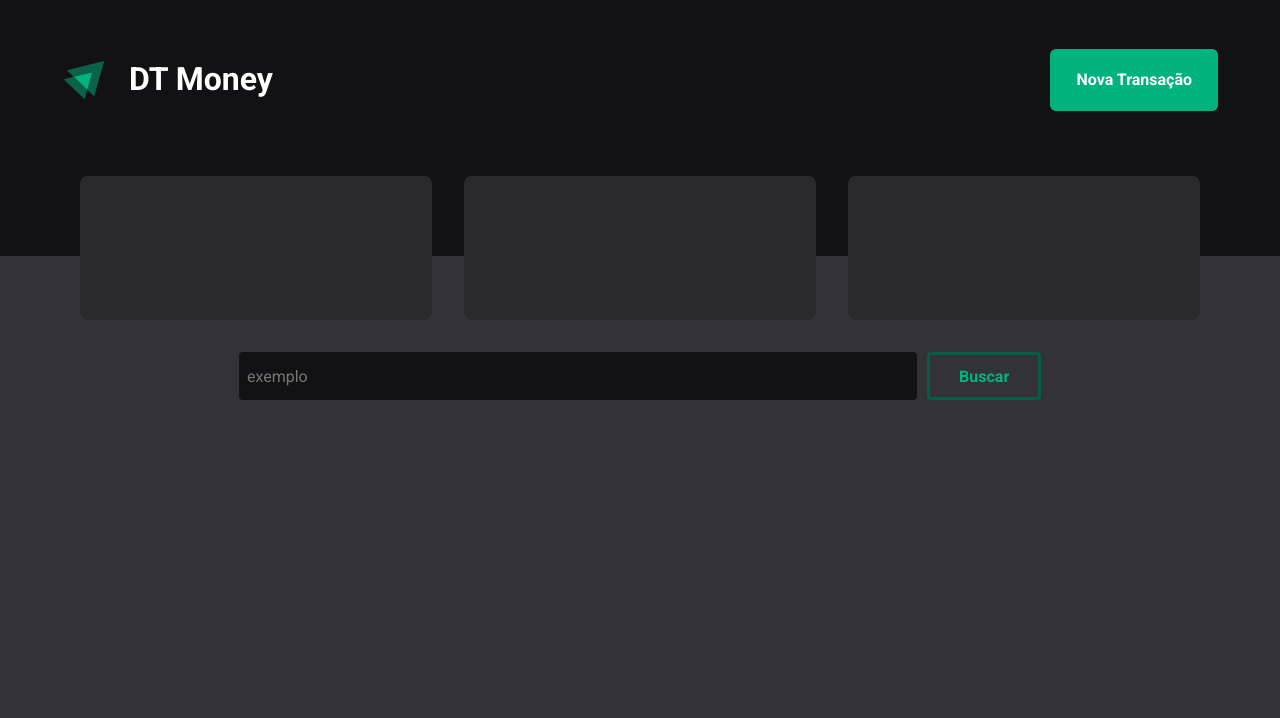
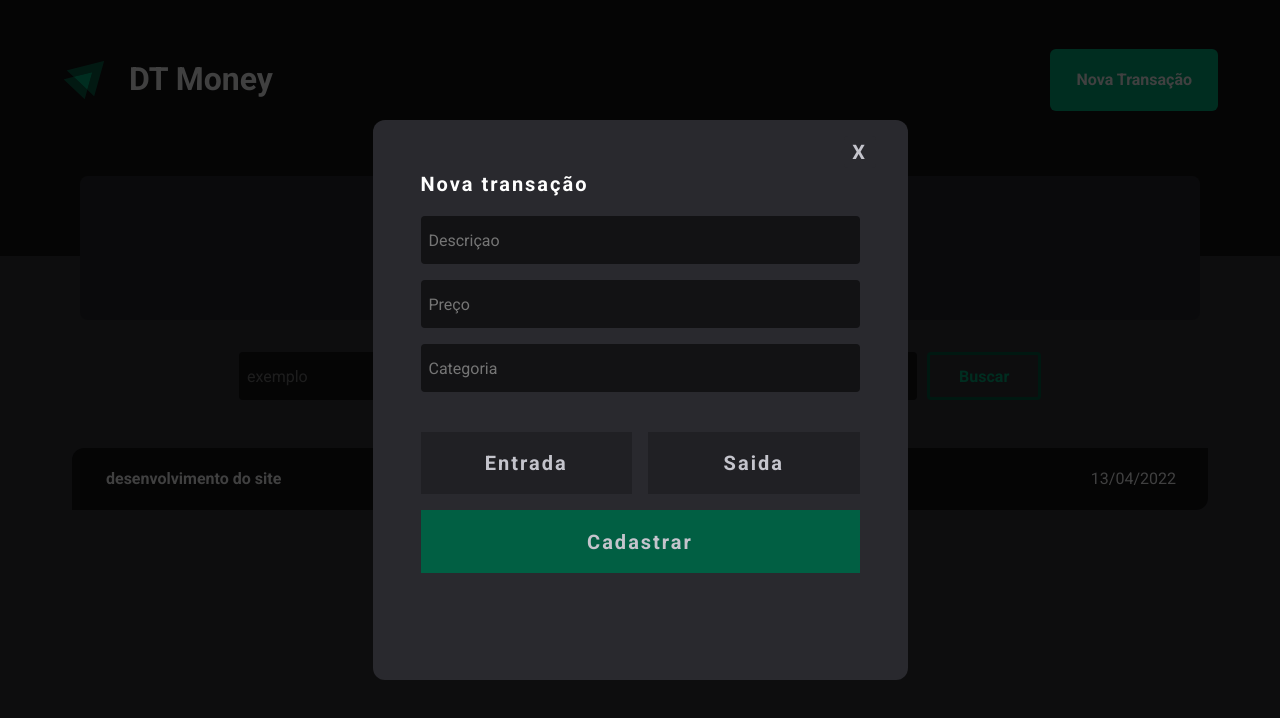
Before and after one commit to MathMendesReis/DT-Money, a React (Vite) app in the folder vite-project/: page / in a window 1280 px wide. Both pictures are taken after a click on the button "Nova Transação". Shown: the top 718 px of the page. Built offline with nearby package versions, Linux system fonts and the light colour scheme.

Commit message:
estrutura css e html pronta

```diff
--- a/vite-project/src/pages/Main/index.tsx
+++ b/vite-project/src/pages/Main/index.tsx
@@ -1,8 +1,10 @@
+import { useState } from 'react'
 import Logo from '../../assets/react.svg'
 import Sumary from '../components/sumary'
-import { ContainerHeader, ContainerInput } from './styled'
+import { ButtonModel, ButtonModelCadastrar, ButtonModelClose, ContainerHeader, ContainerInput, ContainerModal, ContainerTable, ContainerTableDiv, InputStyled } from './styled'
 
 export default function Main() {
+  const [showDisplaModal,setshowDisplaModal] = useState<boolean>(false)
   return (
     <div>
       <ContainerHeader>
@@ -10,7 +12,11 @@ export default function Main() {
           <img src={Logo} alt="" />
           <h1>DT Money</h1>
         </div>
-        <button>
+        <button
+        onClick={()=>{
+          setshowDisplaModal(true)
+        }}
+        >
           <span>Nova Transação</span>
         </button>
       </ContainerHeader>
@@ -21,6 +27,60 @@ export default function Main() {
         type="text" />
         <button>buscar</button>
       </ContainerInput>
+      <ContainerTableDiv>
+        <ContainerTable>
+        <thead>
+            <tr>
+              <th>desenvolvimento do site</th>
+            </tr>
+          </thead>
+          <tbody>
+            <tr>
+              <td>12.000</td>
+              <td>venda</td>
+              <td>13/04/2022</td>
+            </tr>
+          </tbody>
+        </ContainerTable>
+      </ContainerTableDiv>
+      <div>
+      {showDisplaModal && (
+        <ContainerModal>
+          <div>
+            <ButtonModelClose
+            onClick={()=>{
+              setshowDisplaModal(false)
+            }}
+            >
+              x
+            </ButtonModelClose>
+
+            <form action="">
+              <span>Nova transação</span>
+              <InputStyled type="text"
+              placeholder='Descriçao'
+              />
+              <InputStyled type="text"
+              placeholder='Preço'
+              />
+
+              <InputStyled type="text"
+              placeholder='Categoria'
+              />
+
+              <label htmlFor="">
+                <ButtonModel>entrada</ButtonModel>
+                <ButtonModel>saida</ButtonModel>
+              </label>
+
+              <ButtonModelCadastrar
+              type='submit'
+              >Cadastrar</ButtonModelCadastrar>
+            </form>
+          </div>
+        </ContainerModal>
+      )}
+      </div>
     </div>
   )
 }
--- a/vite-project/src/pages/Main/styled.ts
+++ b/vite-project/src/pages/Main/styled.ts
@@ -77,3 +77,145 @@ export const ContainerInput = styled.div`
       }
     }
 `
+
+const BaseInput = styled.input`
+      width: 53%;
+      height: 3rem;
+      border-radius: ${({theme})=>theme.borderRadius.small};
+      background-color: ${({theme})=>theme.colors.black};
+      border: none;
+      color: ${({ theme }) => theme.colors.white200};
+      padding: 0 0.5rem 0 0.5rem;
+      font-weight: 400;
+`;
+
+export const InputStyled = styled(BaseInput)`
+  width: 100%;
+`
+
+export const ContainerTableDiv = styled.div`
+  display: flex;
+  align-items: center;
+  justify-content: center;
+`;
+export const ContainerTable = styled.table`
+display: flex;
+align-items: center;
+justify-content: space-between;
+width: 71rem;
+margin-top: 3rem;
+gap: 15rem;
+background-color: ${({theme})=>theme.colors.black};
+padding: 1rem 2rem;
+border-top-left-radius: ${({theme})=>theme.borderRadius.large};
+border-bottom-right-radius:${({theme})=>theme.borderRadius.large};
+overflow: auto;
+
+tbody{
+flex: 1;
+tr{
+  display: flex;
+  justify-content: space-between;
+}
+}
+`;
+
+
+export const ContainerModal = styled.div`
+  width: 100%;
+  display: flex;
+  align-items: center;
+  justify-content: center;
+  position: absolute;
+  top: 0;
+  height: 100vh;
+  background: rgba(0, 0, 0, 0.75);
+
+  div{
+    width: 33.4375rem;
+    height: 35rem;
+    background: ${({theme})=>theme.colors.gray300};
+    border-radius: ${({theme})=>theme.borderRadius.large};
+    display: flex;
+    flex-direction: column;
+    padding: 1rem 2rem;
+    animation: visible 1s ease-in-out;
+
+    @keyframes visible {
+      0%{
+      opacity: 0;
+      }
+      100%{
+      opacity: 1;
+      }
+    }
+  }
+
+  form{
+    display: flex;
+    flex-direction: column;
+    gap: 1rem;
+    padding: 2rem 1rem;
+    flex: 1;
+    >span{
+      font-size: ${({theme})=>theme.fontSize.md};
+      font-weight: 900;
+      letter-spacing: 2px;
+      margin-top: -2rem;
+    }
+
+    label{
+      display: flex;
+      width: 100%;
+      align-items: center;
+      justify-content: center;
+      gap: 1rem;
+      margin-top: 1.5rem;
+    }
+  }
+`
+
+const BaseButtonModel = styled.button`
+padding: 1.2rem 1rem;
+width: 100%;
+background-color: ${({theme})=>theme.colors.gray200};
+border: none;
+color: ${({ theme }) => theme.colors.white200};
+font-weight: 700;
+text-transform: capitalize;
+font-size: ${({theme})=>theme.fontSize.md};
+letter-spacing: 2px;
+display: flex;
+gap: 0.5rem;
+align-items: center;
+justify-content: center;
+
+&:hover{
+  background-color: ${({theme})=>theme.colors.gray100};
+  transition: all 1s;
+}
+`
+
+export const ButtonModel = styled(BaseButtonModel)`
+`
+
+export const ButtonModelCadastrar = styled(BaseButtonModel)`
+      background-color: ${({theme})=>theme.colors.greenDark};
+      &:hover{
+        background-color: ${({theme})=>theme.colors.greenLigth};
+        color: ${({theme})=>theme.colors.white100};
+
+      }
+
+`
+export const ButtonModelClose = styled(BaseButtonModel)`
+      padding: 1rem;
+      margin-left: auto;
+      background-color: ${({theme})=>theme.colors.gray300};
+      border: none;
+      color: ${({ theme }) => theme.colors.white200};
+      font-weight: 700;
+      border-radius: ${({theme})=>theme.borderRadius.small};
+      width: 2rem;
+      height: 2rem;
+`
```
